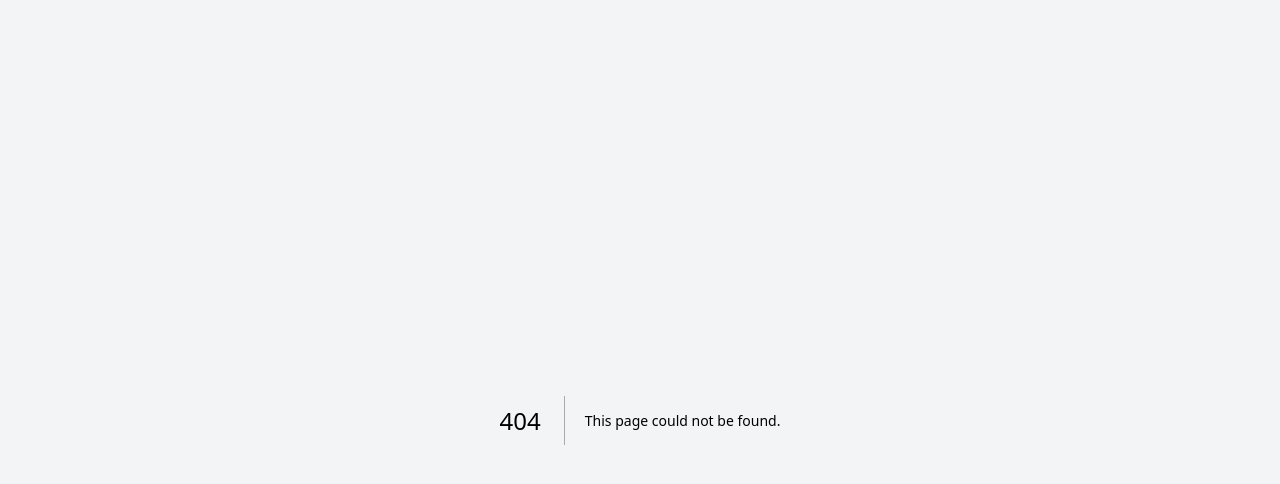
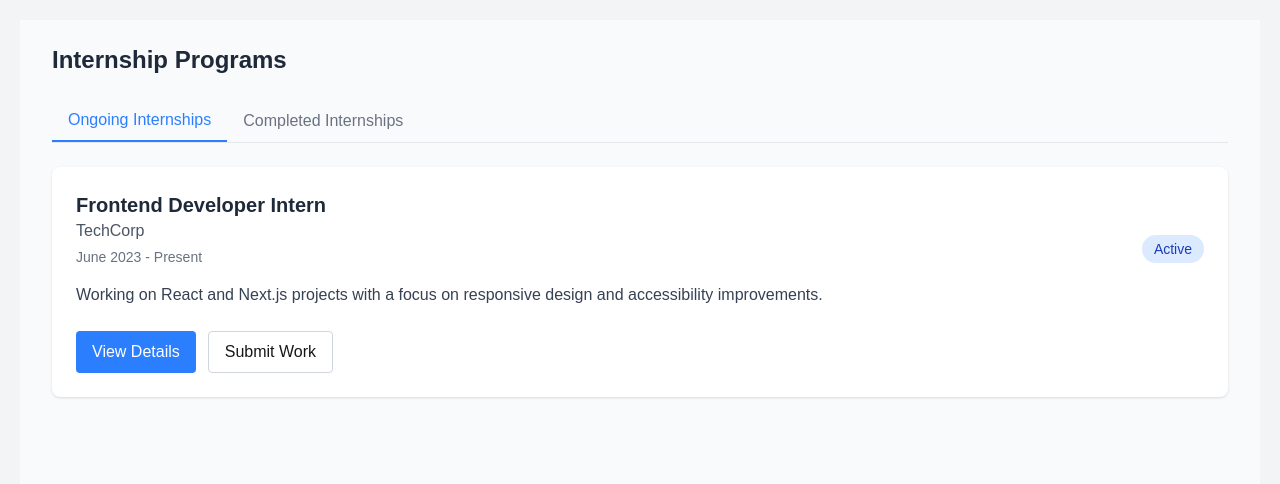
Before and after one commit to siyamregn777/To-Do-List, a Next.js app in the folder my-website/: page /internship in a window 1280 px wide. Before the commit this address had no page. Shown: the top 484 px of the page. Built offline with nearby package versions, Linux system fonts and the light colour scheme.

Commit message:
add InternshipPage component for displaying ongoing and completed internships

```diff
--- /dev/null
+++ b/my-website/src/app/internship/page.js
@@ -0,0 +1,114 @@
+'use client';
+import { useState } from "react";
+
+export default function InternshipPage() {
+  const [activeTab, setActiveTab] = useState('ongoing');
+
+  const internships = {
+    ongoing: [
+      {
+        id: 1,
+        title: "Frontend Developer Intern",
+        company: "TechCorp",
+        duration: "June 2023 - Present",
+        description: "Working on React and Next.js projects with a focus on responsive design and accessibility improvements."
+      }
+    ],
+    completed: [
+      {
+        id: 3,
+        title: "Web Development Intern",
+        company: "WebSolutions",
+        duration: "Jan 2023 - April 2023",
+        description: "Built and maintained client websites using modern web technologies including responsive layouts and performance optimization."
+      }
+    ]
+  };
+
+  return (
+    <div className="min-h-screen bg-gray-50">
+      <div className="container mx-auto px-4 py-6 md:px-6 lg:px-8">
+        <h1 className="text-xl md:text-2xl font-bold text-gray-800 mb-6">Internship Programs</h1>
+
+        {/* Tab Navigation */}
+        <div className="flex border-b border-gray-200 mb-6 overflow-x-auto">
+          <button
+            className={`px-4 py-2 font-medium whitespace-nowrap ${
+              activeTab === 'ongoing'
+                ? 'text-blue-500 border-b-2 border-blue-500'
+                : 'text-gray-500 hover:text-gray-700'
+            }`}
+            onClick={() => setActiveTab('ongoing')}
+          >
+            Ongoing Internships
+          </button>
+          <button
+            className={`px-4 py-2 font-medium whitespace-nowrap ${
+              activeTab === 'completed'
+                ? 'text-blue-500 border-b-2 border-blue-500'
+                : 'text-gray-500 hover:text-gray-700'
+            }`}
+            onClick={() => setActiveTab('completed')}
+          >
+            Completed Internships
+          </button>
+        </div>
+
+        {/* Internship Cards */}
+        <div className="space-y-4 md:space-y-6">
+          {internships[activeTab].map((internship) => (
+            <div
+              key={internship.id}
+              className="bg-white p-4 md:p-6 rounded-lg shadow-sm hover:shadow-md transition-shadow"
+            >
+              <div className="flex flex-col sm:flex-row sm:justify-between sm:items-start gap-4">
+                <div className="flex-1">
+                  <h2 className="text-lg md:text-xl font-semibold text-gray-800">
+                    {internship.title}
+                  </h2>
+                  <p className="text-gray-600">{internship.company}</p>
+                  <p className="text-sm text-gray-500 mt-1">{internship.duration}</p>
+                  <p className="mt-3 md:mt-4 text-gray-700">
+                    {internship.description}
+                  </p>
+                </div>
+                <span className={`px-3 py-1 rounded-full text-sm font-medium self-start sm:self-center ${
+                  activeTab === 'ongoing'
+                    ? 'bg-blue-100 text-blue-800'
+                    : 'bg-green-100 text-green-800'
+                }`}>
+                  {activeTab === 'ongoing' ? 'Active' : 'Completed'}
+                </span>
+              </div>
+
+              {/* Action Buttons */}
+              <div className="mt-4 md:mt-6 flex flex-col sm:flex-row gap-3">
+                <button
+                  className="px-4 py-2 bg-blue-500 text-white rounded hover:bg-blue-600 transition-colors text-sm md:text-base"
+                >
+                  View Details
+                </button>
+                {activeTab === 'ongoing' && (
+                  <button
+                    className="px-4 py-2 border border-gray-300 rounded hover:bg-gray-50 transition-colors text-sm md:text-base"
+                  >
+                    Submit Work
+                  </button>
+                )}
+              </div>
+            </div>
+          ))}
+        </div>
+
+        {/* Empty State */}
+        {internships[activeTab].length === 0 && (
+          <div className="bg-white p-6 rounded-lg shadow text-center">
+            <p className="text-gray-500">
+              No {activeTab === 'ongoing' ? 'ongoing' : 'completed'} internships found.
+            </p>
+          </div>
+        )}
+      </div>
+    </div>
+  );
+}
```
